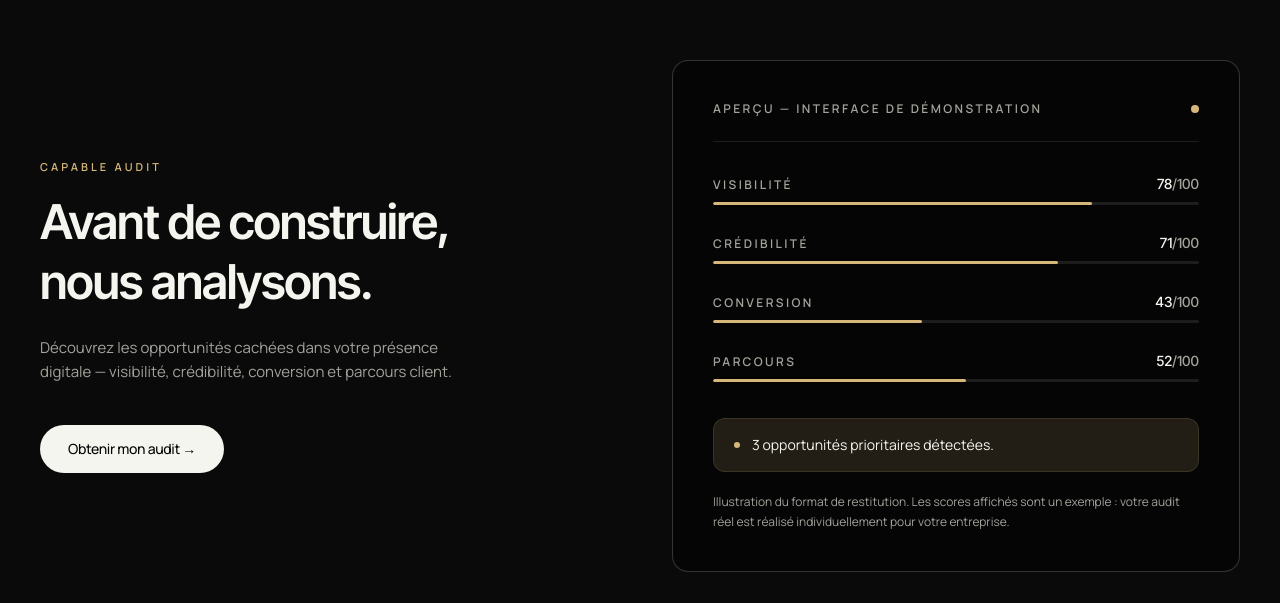
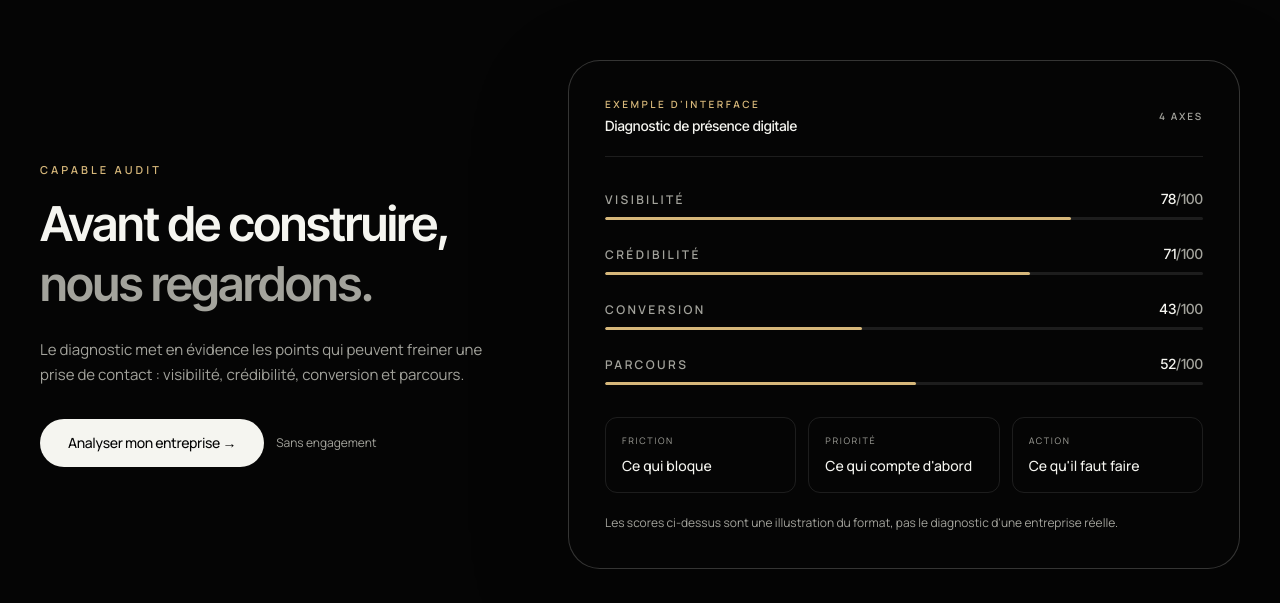
Before and after one commit to mathieumilo3-bot/-generation-capable, a Next.js app in the folder site-vitrine/: page / in a window 1280 px wide. Shown: the part 3657-4260 px from the top of the page. Built offline with nearby package versions, Linux system fonts and the light colour scheme.

Commit message:
feat: rebuild homepage conversion journey

```diff
--- a/site-vitrine/src/components/sections/AuditDemo.tsx
+++ b/site-vitrine/src/components/sections/AuditDemo.tsx
@@ -12,69 +12,26 @@ const DEMO_SCORES = [
 
 export function AuditDemo() {
   return (
-    <Section tone="raised" className="py-24 sm:py-32">
-      <div className="grid gap-16 lg:grid-cols-2 lg:items-center">
+    <Section id="audit-demo" className="py-24 sm:py-32">
+      <div className="grid gap-12 lg:grid-cols-[0.8fr_1.2fr] lg:items-center lg:gap-20">
         <div>
           <Reveal>
             <Eyebrow>Capable Audit</Eyebrow>
-            <h2 className="font-display text-balance mt-4 text-3xl font-semibold leading-tight tracking-tight sm:text-5xl">
-              Avant de construire,
-              <br />
-              nous analysons.
-            </h2>
+            <h2 className="font-display text-balance mt-4 text-3xl font-semibold leading-tight tracking-tight sm:text-5xl">Avant de construire, <span className="text-[var(--color-muted)]">nous regardons.</span></h2>
           </Reveal>
           <Reveal delay={0.1}>
-            <p className="mt-6 max-w-md text-[15px] leading-relaxed text-[var(--color-muted)]">
-              Découvrez les opportunités cachées dans votre présence digitale
-              — visibilité, crédibilité, conversion et parcours client.
-            </p>
+            <p className="mt-6 max-w-md text-[15px] leading-relaxed text-[var(--color-muted)]">Le diagnostic met en évidence les points qui peuvent freiner une prise de contact : visibilité, crédibilité, conversion et parcours.</p>
           </Reveal>
-          <Reveal delay={0.2}>
-            <div className="mt-10">
-              <Button
-                href="/audit"
-                variant="primary"
-                trackEvent="cta_clicked"
-                trackPayload={{ location: "audit_demo" }}
-              >
-                Obtenir mon audit →
-              </Button>
-            </div>
+          <Reveal delay={0.18}>
+            <div className="mt-8 flex flex-col gap-3 sm:flex-row sm:items-center"><Button href="/audit" variant="primary">Analyser mon entreprise →</Button><span className="text-xs text-[var(--color-muted)]">Sans engagement</span></div>
           </Reveal>
         </div>
-
-        <Reveal delay={0.15}>
-          <div className="rounded-2xl border border-[var(--color-border-strong)] bg-[var(--color-bg)] p-8 sm:p-10">
-            <div className="flex items-center justify-between border-b border-[var(--color-border)] pb-6">
-              <p className="text-xs font-semibold uppercase tracking-[0.2em] text-[var(--color-muted)]">
-                Aperçu — interface de démonstration
-              </p>
-              <span className="h-2 w-2 rounded-full bg-[var(--color-accent)]" />
-            </div>
-
-            <div className="mt-8 flex flex-col gap-7">
-              {DEMO_SCORES.map((item, index) => (
-                <AuditScore
-                  key={item.label}
-                  label={item.label}
-                  score={item.score}
-                  delay={index * 0.1}
-                />
-              ))}
-            </div>
-
-            <div className="mt-9 flex items-center gap-3 rounded-xl border border-[var(--color-accent-soft)] bg-[var(--color-accent-soft)] px-5 py-4">
-              <span className="h-1.5 w-1.5 shrink-0 rounded-full bg-[var(--color-accent)]" />
-              <p className="text-sm text-[var(--color-text)]">
-                3 opportunités prioritaires détectées.
-              </p>
-            </div>
-
-            <p className="mt-5 text-xs leading-relaxed text-[var(--color-muted)]">
-              Illustration du format de restitution. Les scores affichés sont
-              un exemple : votre audit réel est réalisé individuellement pour
-              votre entreprise.
-            </p>
+        <Reveal delay={0.12}>
+          <div className="rounded-[2rem] border border-[var(--color-border-strong)] bg-[var(--color-bg)] p-6 shadow-[0_30px_100px_rgba(0,0,0,0.24)] sm:p-9">
+            <div className="flex items-center justify-between border-b border-[var(--color-border)] pb-5"><div><p className="text-[10px] font-semibold uppercase tracking-[0.25em] text-[var(--color-accent)]">EXEMPLE D'INTERFACE</p><p className="mt-1 font-display text-sm font-medium">Diagnostic de présence digitale</p></div><span className="text-[10px] font-semibold uppercase tracking-[0.18em] text-[var(--color-muted)]">4 axes</span></div>
+            <div className="mt-8 flex flex-col gap-6">{DEMO_SCORES.map((item,index)=><AuditScore key={item.label} label={item.label} score={item.score} delay={index*0.08}/>)}</div>
+            <div className="mt-8 grid gap-3 sm:grid-cols-3"><div className="rounded-xl border border-[var(--color-border)] p-4"><p className="text-[9px] uppercase tracking-[0.18em] text-[var(--color-muted)]">FRICTION</p><p className="mt-2 text-sm font-medium">Ce qui bloque</p></div><div className="rounded-xl border border-[var(--color-border)] p-4"><p className="text-[9px] uppercase tracking-[0.18em] text-[var(--color-muted)]">PRIORITÉ</p><p className="mt-2 text-sm font-medium">Ce qui compte d'abord</p></div><div className="rounded-xl border border-[var(--color-border)] p-4"><p className="text-[9px] uppercase tracking-[0.18em] text-[var(--color-muted)]">ACTION</p><p className="mt-2 text-sm font-medium">Ce qu'il faut faire</p></div></div>
+            <p className="mt-5 text-xs leading-relaxed text-[var(--color-muted)]">Les scores ci-dessus sont une illustration du format, pas le diagnostic d'une entreprise réelle.</p>
           </div>
         </Reveal>
       </div>
```
